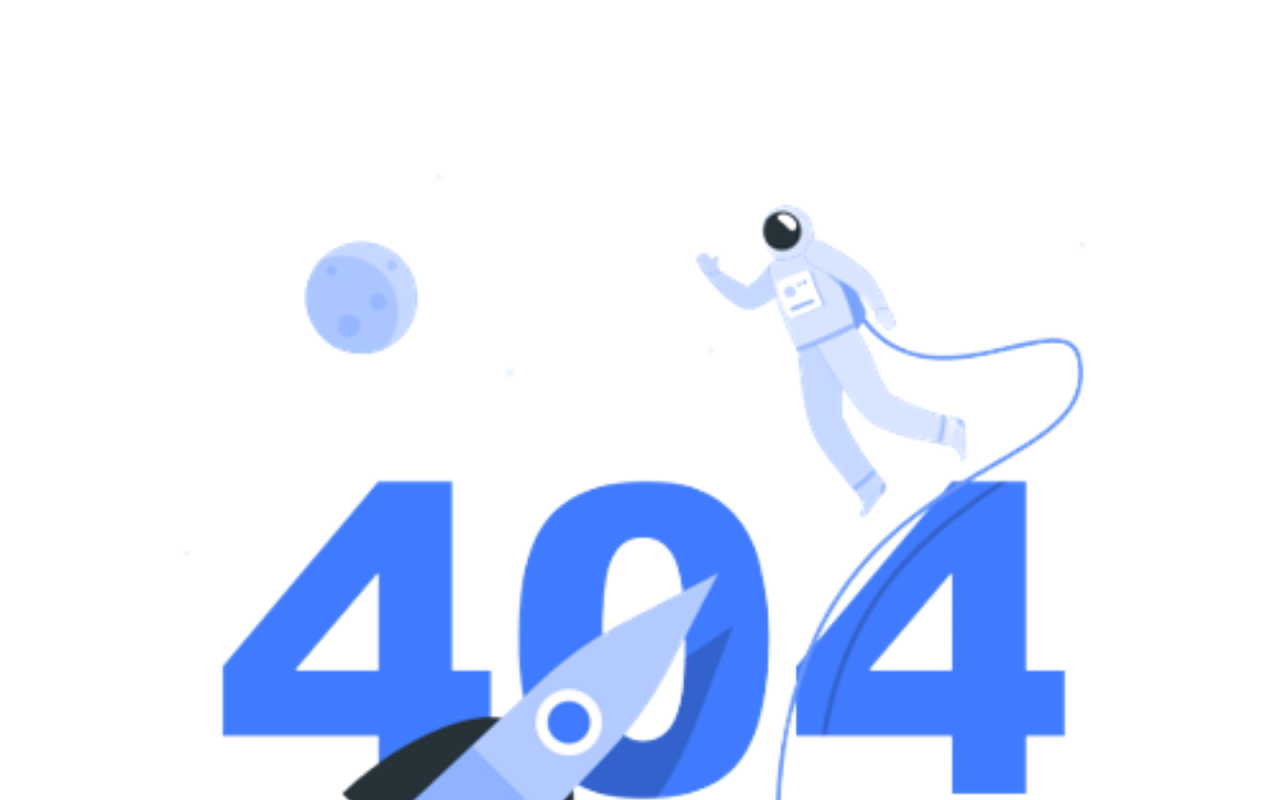
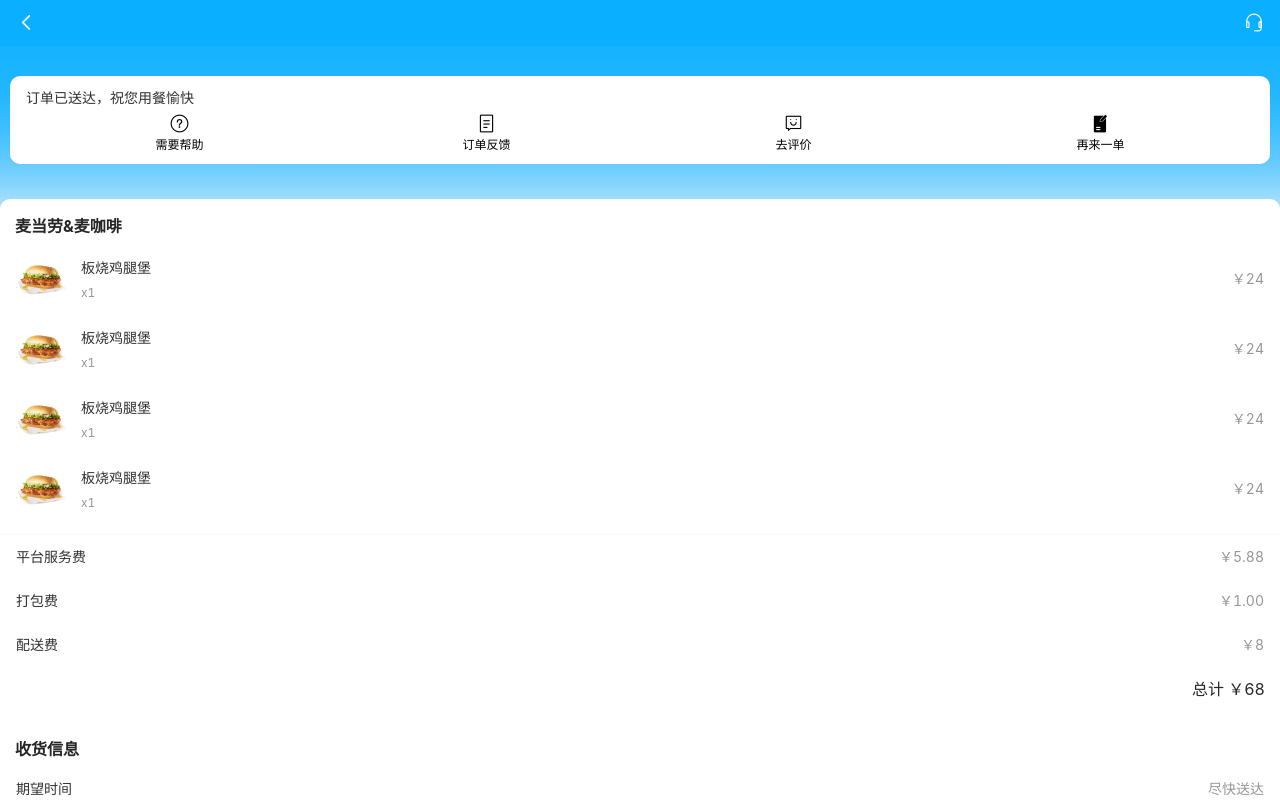
Before and after one commit to terenzzzz/eleme-demo, a Vue app: page /#/orderDetail in a window 1280 px wide. Shown: the top 800 px of the page. Built offline with nearby package versions, Linux system fonts and the light colour scheme.

Commit message:
订单详情

```diff
--- /dev/null
+++ b/src/components/IconText.vue
@@ -0,0 +1,24 @@
+<template>
+    <div class="iconBox">
+        <slot name="icon"></slot>
+        <p>{{iconText}}</p>
+    </div>
+</template>
+<script>
+export default {
+props:{
+    iconText:String
+}
+};
+</script>
+<style scoped>
+.iconBox {
+    text-align: center;
+    height: 40px;
+}
+
+.iconBox p {
+    font-size: 12px;
+    color: black;
+}
+</style>
--- /dev/null
+++ b/src/components/OrderItem.vue
@@ -0,0 +1,22 @@
+<template>
+    <div>
+        <van-cell center title="板烧鸡腿堡" value="￥24">
+            <template #label>
+                <p>x1</p>
+            </template>
+            <template #icon>
+                <img src="@/assets/food/1.png" alt="" width="50px" class="foodPic">
+            </template>
+        </van-cell>
+    </div>
+</template>
+<script>
+export default {
+
+};
+</script>
+<style scoped>
+.foodPic {
+    margin-right: 15px;
+}
+</style>
--- a/src/components/SingleOrder.vue
+++ b/src/components/SingleOrder.vue
@@ -1,6 +1,6 @@
 <template>
     <div class="singleOrder">
-        <van-cell value="内容">
+        <van-cell value="内容" @click="goDetail">
             <template #title>
                 <span class="title">麦当劳&麦咖啡</span>
                 <van-icon name="arrow" />
@@ -21,7 +21,14 @@
 </template>
 <script>
 export default {
-
+    methods:{
+        goDetail(){
+            console.log(1);
+            this.$router.push({
+                path:'/orderDetail'
+            })
+        }
+    }
 };
 </script>
 <style scoped>
--- a/src/router/index.js
+++ b/src/router/index.js
@@ -9,6 +9,7 @@ import NotFound from '@/views/NotFound'
 import Menu from '@/views/Menu'
 import Order from '@/views/Order'
 import Me from '@/views/Me'
+import OrderDetail from '@/views/OrderDetail'
 Vue.use(VueRouter)
 // 规则数组
 const routes = [
@@ -25,21 +26,24 @@ const routes = [
                 path: 'home',
                 component: Home,
                 meta: {
-                    title:"首页"
+                    title: "首页",
+                    name:'home'
                 }
             },
             {
                 path: 'order',
                 component: Order,
                 meta: {
-                    title:"订单"
+                    title:"订单",
+                    name:'order'
                 }
             },
             {
                 path: 'me',
                 component: Me,
                 meta: {
-                    title:"我的"
+                    title:"我的",
+                    name:'me'
                 }
             },
         ]
@@ -57,6 +61,10 @@ const routes = [
         component: Menu
     },
     {
+        path: '/orderDetail',
+        component: OrderDetail
+    },
+    {
         path: "*",
         component: NotFound
     }
--- a/src/views/Layout/index.vue
+++ b/src/views/Layout/index.vue
@@ -6,13 +6,13 @@
       <router-view></router-view>
     </div>
     <van-tabbar v-model="active">
-      <van-tabbar-item replace to="/layout/home">
+      <van-tabbar-item name="home" replace to="/layout/home">
         <template #icon>
           <img src="@/assets/icon.png" id="icon" />
         </template>
       </van-tabbar-item>
-      <van-tabbar-item icon="records" replace to="/layout/order">订单</van-tabbar-item>
-      <van-tabbar-item icon="contact" replace to="/layout/me">我的</van-tabbar-item>
+      <van-tabbar-item icon="records" name="order" replace to="/layout/order">订单</van-tabbar-item>
+      <van-tabbar-item icon="contact" name="me" replace to="/layout/me">我的</van-tabbar-item>
     </van-tabbar>
   </div>
 </template>
@@ -21,14 +21,9 @@
 export default {
   data() {
       return {
-        active: 0,
-        icon: {
-          active: './assets/icon.png',
-        },
-
+        active: this.$route.meta.name
       };
     },
-
   };
 </script>
 
--- a/src/views/Menu/index.vue
+++ b/src/views/Menu/index.vue
@@ -101,6 +101,7 @@ export default {
     position: absolute;
     top: 80px;
     left: 0;
+    box-sizing: border-box;
     width: 100%;
     background-color: white;
     border-top-left-radius: 20px;
--- a/src/views/Order/index.vue
+++ b/src/views/Order/index.vue
@@ -37,7 +37,8 @@ export default {
             active: 0
         };
     },
-    components: { SingleOrder }
+    components: { SingleOrder },
+
 };
 </script>
 <style scoped>
--- /dev/null
+++ b/src/views/OrderDetail/index.vue
@@ -0,0 +1,170 @@
+<!-- eslint-disable vue/multi-word-component-names -->
+<template>
+    <div class="orderDetail">
+        <!-- 头部 -->
+        <div class="top">
+            <!-- navbar  -->
+            <van-nav-bar left-arrow :border="false" @click-left="onClickLeft">
+                <template #left>
+                    <van-icon name="arrow-left" color="white" size="20" />
+                </template>
+                <template #right>
+                    <van-icon name="service-o" color="white" size="20" />
+                </template>
+            </van-nav-bar>
+            <!-- 订单状态 -->
+            <div class="card">
+                <van-cell title="订单已送达，祝您用餐愉快">
+                    <template #label>
+                        <van-row class="row">
+                            <van-col span="6">
+                                <IconText iconText="需要帮助">
+                                    <template #icon>
+                                        <van-icon name="question-o" color="black" size="20" />
+                                    </template>
+                                </IconText>
+                            </van-col>
+                            <van-col span="6">
+                                <IconText iconText="订单反馈">
+                                    <template #icon>
+                                        <van-icon name="orders-o" color="black" size="20" />
+                                    </template>
+                                </IconText>
+                            </van-col>
+                            <van-col span="6">
+                                <IconText iconText="去评价">
+                                    <template #icon>
+                                        <van-icon name="smile-comment-o" color="black" size="20" />
+                                    </template>
+                                </IconText>
+                            </van-col>
+                            <van-col span="6">
+                                <IconText iconText="再来一单">
+                                    <template #icon>
+                                        <van-icon name="records" color="black" size="20" />
+                                    </template>
+                                </IconText>
+                            </van-col>
+                        </van-row>
+                    </template>
+                </van-cell>
+            </div>
+
+        </div>
+        <!-- 订单详情 -->
+        <div class="detail">
+            <!-- 已下单列表 -->
+            <div class="foodList">
+                <p class="title">麦当劳&麦咖啡</p>
+                <OrderItem></OrderItem>
+                <OrderItem></OrderItem>
+                <OrderItem></OrderItem>
+                <OrderItem></OrderItem>
+            </div>
+            <!-- 费用详情 -->
+            <div class="fee">
+                <van-cell title="平台服务费" value="￥5.88" :border="false" />
+                <van-cell title="打包费" value="￥1.00" :border="false" />
+                <van-cell title="配送费" value="￥8" :border="false" />
+            </div>
+            <!-- 总计 -->
+            <div class="total">
+                <p>总计 ￥68</p>
+            </div>
+        </div>
+        <!-- 收货信息 -->
+        <div class="address">
+            <p class="title">收货信息</p>
+            <van-cell title="期望时间" value="尽快送达" :border="false" />
+            <van-cell title="收件人" value="胖哒哒" :border="false" />
+            <van-cell title="联系电话" value="13538991133" :border="false" />
+            <van-cell title="地址" value="广州" :border="false" />
+            <van-cell title="备注" value="微辣" :border="false" />
+            <van-cell title="支付方式" value="在线支付" :border="false" />
+            <van-cell title="下单时间" value="2022-09-05 12：00" :border="false" />
+        </div>
+    </div>
+</template>
+<script>
+import IconText from "../../components/IconText.vue";
+import OrderItem from "@/components/OrderItem.vue";
+export default {
+    components: { IconText, OrderItem },
+    methods:{
+        onClickLeft(){
+            this.$router.push({
+                path:'/layout/order'
+            })
+        }
+    }
+};
+</script>
+<style scoped>
+.orderDetail {
+    width: 100%;
+}
+
+.van-nav-bar {
+    background-color: #0aafff;
+}
+
+.top {
+    background-image: linear-gradient(#0aafff, 75%, #d0ecfc);
+    padding-bottom: 30px;
+}
+
+.card {
+    margin: 30px 10px;
+    border-radius: 10px;
+    overflow: hidden;
+}
+
+.top .status .row {
+    margin-top: 10px;
+    padding-top: 10px;
+    border-top: 1px solid #f7f8f9;
+}
+
+.detail {
+    background-color: white;
+    position: relative;
+    top: -25px;
+    left: 0;
+    width: 100%;
+    border-radius: 10px;
+    box-sizing: border-box;
+}
+
+.title {
+    font-size: 16px;
+    font-weight: bold;
+    padding: 15px 0 5px 15px;
+}
+
+.detail .fee {
+    margin-top: 10px;
+    border-top: 1px solid #f7f8f9;
+}
+
+.detail .fee .feeItem {
+    display: flex;
+    justify-content: space-between;
+    padding: 0 15px;
+    font-size: 14px;
+}
+
+.detail .total {
+    text-align: end;
+    padding-right: 15px;
+    padding-bottom: 10px;
+    padding-top: 10px;
+    font-size: 16px;
+}
+
+.address {
+    position: relative;
+    top: -15px;
+    left: 0;
+    background-color: white;
+}
+</style>
```
